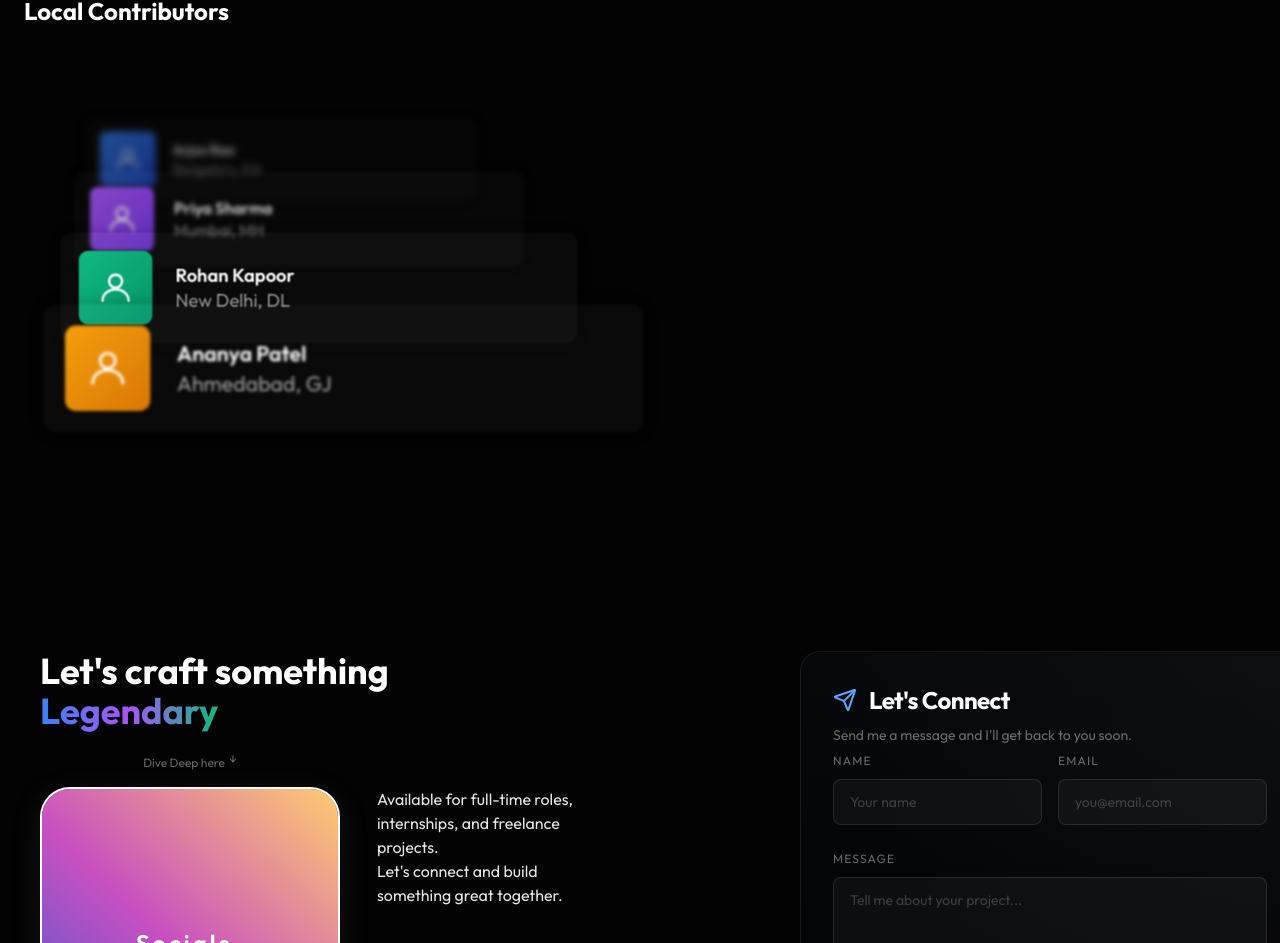
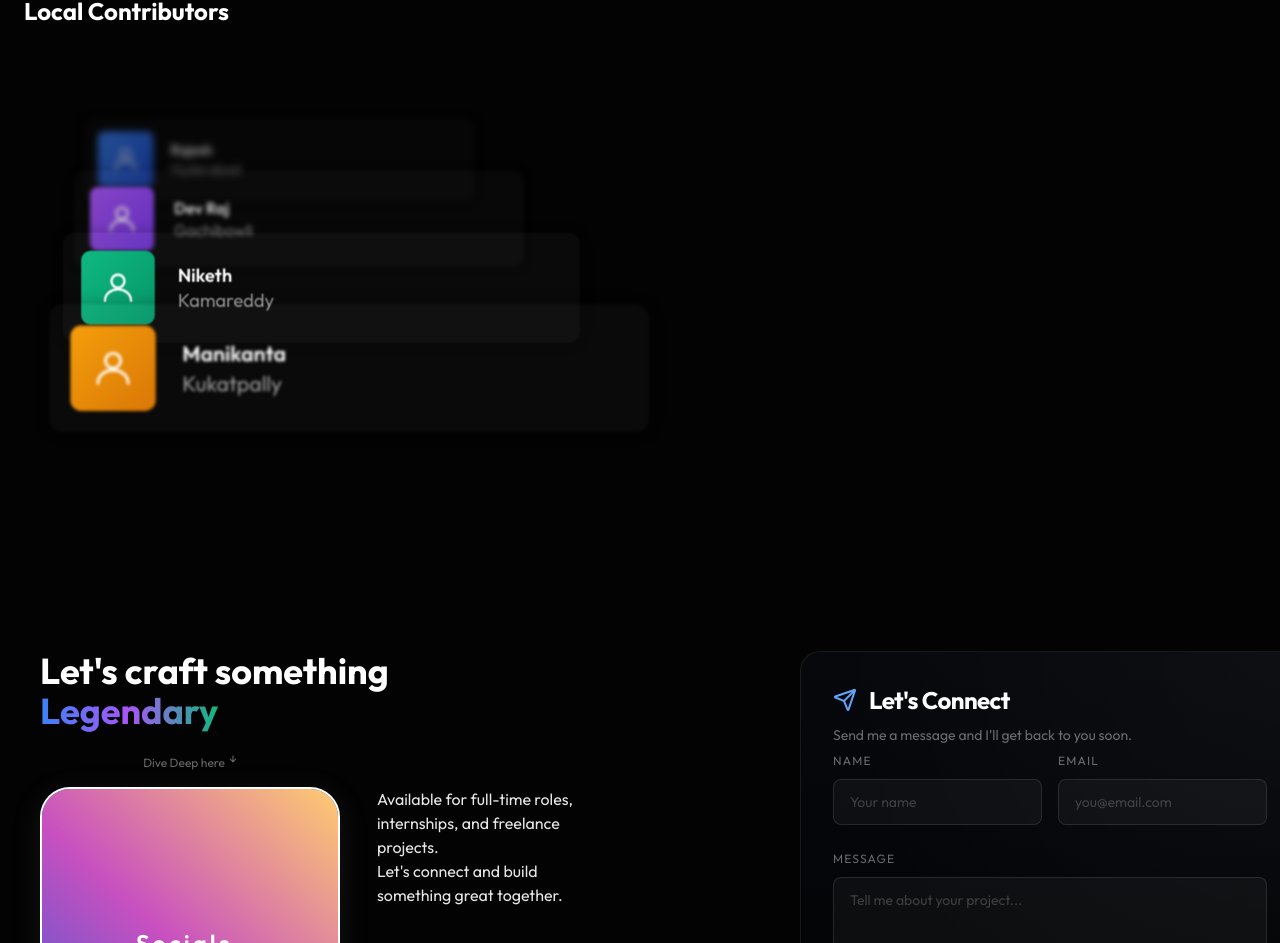
Before and after one commit to rajuperumalla951515/portfolio, a React (Vite) app: page / in a window 1280 px wide. Shown: the part 3596-4539 px from the top of the page. Built offline with nearby package versions, Linux system fonts and the light colour scheme; a web font is replaced by a local one.

Commit message:
Update contributor names and locations

```diff
--- a/src/App.jsx
+++ b/src/App.jsx
@@ -1657,8 +1657,8 @@ const App = () => {
                   </svg>
                 </div>
                 <div className='content'>
-                  <h3>Arjun Rao</h3>
-                  <p>Bengaluru, KA</p>
+                  <h3>Rajesh</h3>
+                  <p>Hyderabad</p>
                 </div>
               </li>
               <li style={{ '--i': 2 }}>
@@ -1668,8 +1668,8 @@ const App = () => {
                   </svg>
                 </div>
                 <div className='content'>
-                  <h3>Priya Sharma</h3>
-                  <p>Mumbai, MH</p>
+                  <h3>Dev Raj</h3>
+                  <p>Gachibowli</p>
                 </div>
               </li>
               <li style={{ '--i': 3 }}>
@@ -1679,8 +1679,8 @@ const App = () => {
                   </svg>
                 </div>
                 <div className='content'>
-                  <h3>Rohan Kapoor</h3>
-                  <p>New Delhi, DL</p>
+                  <h3>Niketh</h3>
+                  <p>Kamareddy</p>
                 </div>
               </li>
               <li style={{ '--i': 4 }}>
@@ -1690,8 +1690,8 @@ const App = () => {
                   </svg>
                 </div>
                 <div className='content'>
-                  <h3>Ananya Patel</h3>
-                  <p>Ahmedabad, GJ</p>
+                  <h3>Manikanta</h3>
+                  <p>Kukatpally</p>
                 </div>
               </li>
             </ul>
```
